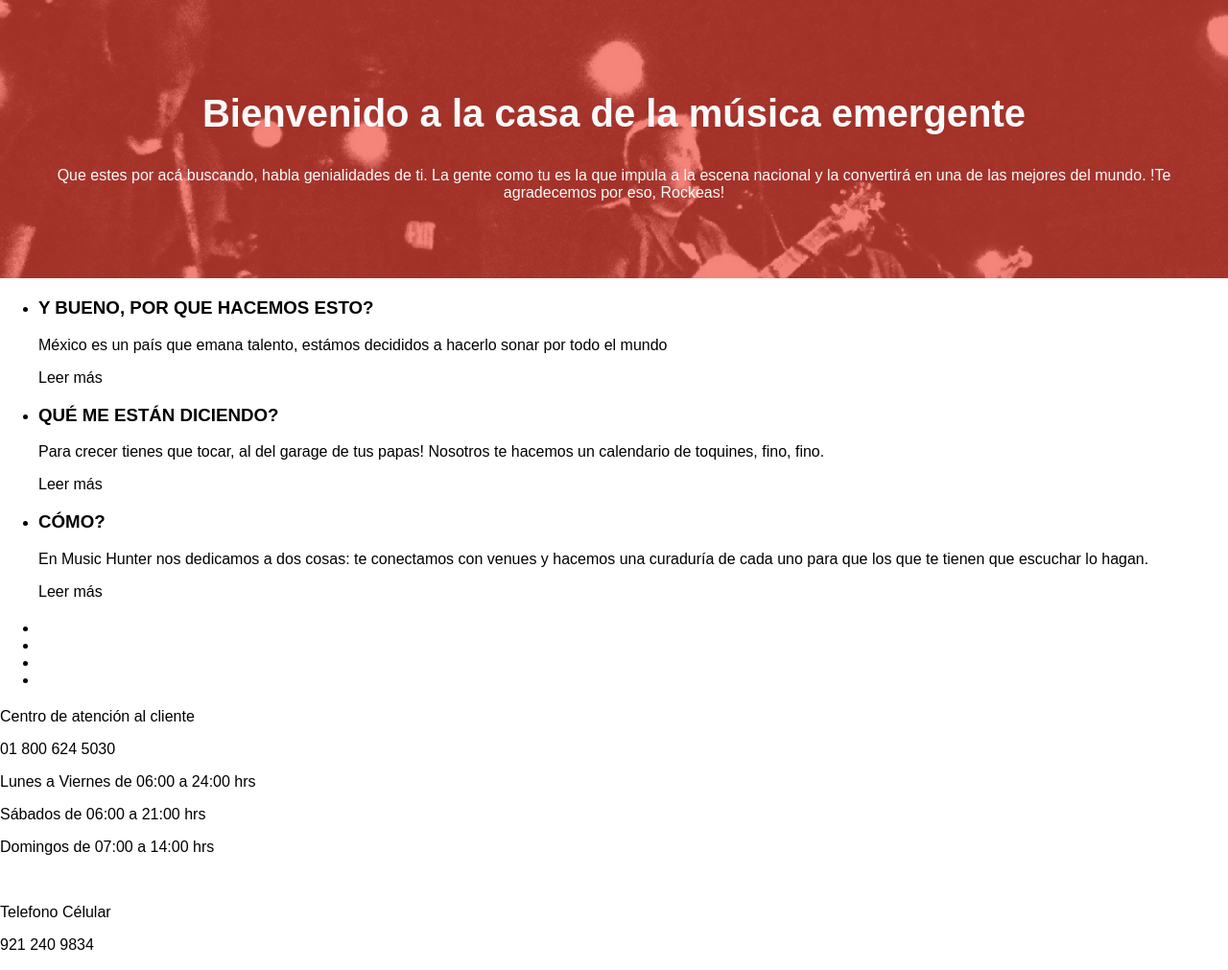
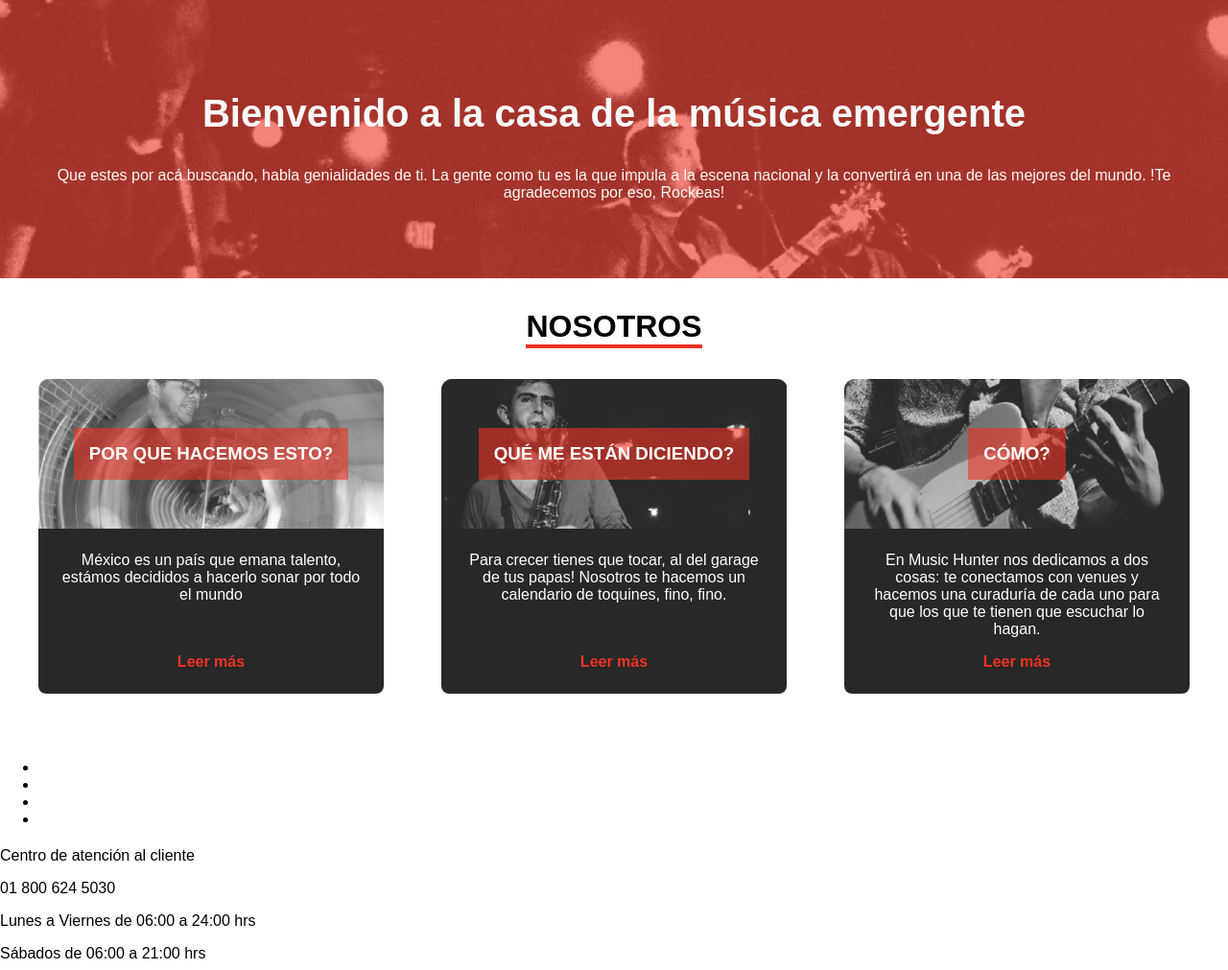
Before and after one commit to SteedMx/music-hunter, a Node project: template src/views/index.pug in a window 1280 px wide. Shown: the part 801-1812 px from the top of the page at 96% size. Run offline with Node 20 templates, Linux system fonts and the light colour scheme; the template is opened without the code that fills it, so the values that code supplies are empty; style sheets or scripts are compiled from the project's sources.

Commit message:
add: us section

```diff
--- /dev/null
+++ b/src/javascript/app.js
@@ -0,0 +1,14 @@
+'use strict'
+
+const itemBodies = document.querySelectorAll('.UsItemBody')
+let maxHeight = 0
+
+itemBodies.forEach(function (item) {
+  if (item.offsetHeight >= maxHeight) {
+    maxHeight = item.offsetHeight
+  }
+})
+
+itemBodies.forEach(function (item) {
+  item.style.height = `${maxHeight}px`
+})
--- a/src/styles/base/colors.styl
+++ b/src/styles/base/colors.styl
@@ -2,3 +2,5 @@ $primary-red = #ee3223
 $primary-red-transparent = rgba(238,50,35,0.6)
 
 $primary-white = rgb(250, 250, 250)
+
+$primary-black = rgb(40, 40, 40)
--- a/src/styles/main.styl
+++ b/src/styles/main.styl
@@ -6,3 +6,98 @@
 @require './components/nav'
 @require './components/hero'
 @require './components/banner'
+
+.Us
+  display block
+  margin 0 auto
+  padding 0
+  width 100%
+
+  &Container
+    display block
+    margin 0 auto
+    padding 2REM 0
+
+    width 1200px
+
+  &Header
+    text-align center
+
+    display block
+    margin 0 auto
+
+  &Title
+    border-bottom 4px solid $primary-red
+    font-size 2rem
+    text-align center
+
+    display inline-block
+    margin 0 auto 1rem auto
+
+  &Gallery
+    list-style none
+
+    display flex
+    justify-content space-between
+    padding 0
+
+  &Item
+    width 30%
+
+    &Header
+      background-size cover
+      box-sizing border-box
+      color white
+      text-align center
+
+      padding 2rem
+
+      &#saxo
+        background-image url(../images/header-saxo.png)
+
+      &#guitar
+        background-image url(../images/header-guitar.png)
+
+      &#drums
+        background-image url(../images/header-drums.png)
+
+    &Title
+      background-color $primary-red-transparent
+
+      display inline-block
+      padding 1rem
+
+    &Body
+      background-color $primary-black
+      border-radius 0 0 0.5rem 0.5rem
+      box-sizing border-box
+
+      align-content center
+      align-items center
+      display flex
+      flex-direction column
+      justify-content space-between
+      padding 1.5rem
+
+    &Description
+      color white
+      text-align center
+
+      margin 0
+
+    &Link
+      font-weight bold
+      text-align center
+      text-decoration none
+
+      display block
+      margin 1rem auto 0 auto
+
+      &:active
+      &:link
+      &:visited
+        color $primary-red
+
+      &:hover
+        cursor pointer
+        text-decoration underline
--- a/src/views/includes/us.pug
+++ b/src/views/includes/us.pug
@@ -1,24 +1,26 @@
 article(class='Us')
   div(class='UsContainer')
-    h2(class='UsTitle')
+    header(class='UsHeader')
+      h2(class='UsTitle') NOSOTROS
+
     ul(class='UsGallery')
       li(class='UsItem')
-        header(class='UsItemHeader')
-          h3(class='UsItemTitle') Y BUENO, POR QUE HACEMOS ESTO?
+        header(class='UsItemHeader', id='drums')
+          h3(class='UsItemTitle') POR QUE HACEMOS ESTO?
         div(class='UsItemBody')
           p(class='UsItemDescription') México es un país que emana talento, estámos decididos a hacerlo sonar por todo el mundo
-          a(class='UsItemLInk') Leer más
+          a(class='UsItemLink', href='#') Leer más
 
       li(class='UsItem')
-        header(class='UsItemHeader')
+        header(class='UsItemHeader', id='saxo')
           h3(class='UsItemTitle') QUÉ ME ESTÁN DICIENDO?
         div(class='UsItemBody')
           p(class='UsItemDescription') Para crecer tienes que tocar, al del garage de tus papas! Nosotros te hacemos un calendario de toquines, fino, fino.
-          a(class='UsItemLInk') Leer más
+          a(class='UsItemLink', href='#') Leer más
 
       li(class='UsItem')
-        header(class='UsItemHeader')
+        header(class='UsItemHeader', id='guitar')
           h3(class='UsItemTitle') CÓMO?
         div(class='UsItemBody')
           p(class='UsItemDescription') En Music Hunter nos dedicamos a dos cosas: te conectamos con venues y hacemos una curaduría de cada uno para que los que te tienen que escuchar lo hagan.
-          a(class='UsItemLInk') Leer más
+          a(class='UsItemLink', href='#') Leer más
--- a/src/views/index.pug
+++ b/src/views/index.pug
@@ -11,3 +11,5 @@ html
     include includes/gallery.pug
     include includes/blog.pug
     include includes/contact.pug
+
+    script(src='javascript/app.js', async='true', defer='true')
```
Also changed, not shown: gulpfile.js (+26 -8 lines), package.json (+7 -1 lines), .babelrc (added), src/images/header-drums.png (added), src/images/header-guitar.png (added), src/images/header-saxo.png (added).
